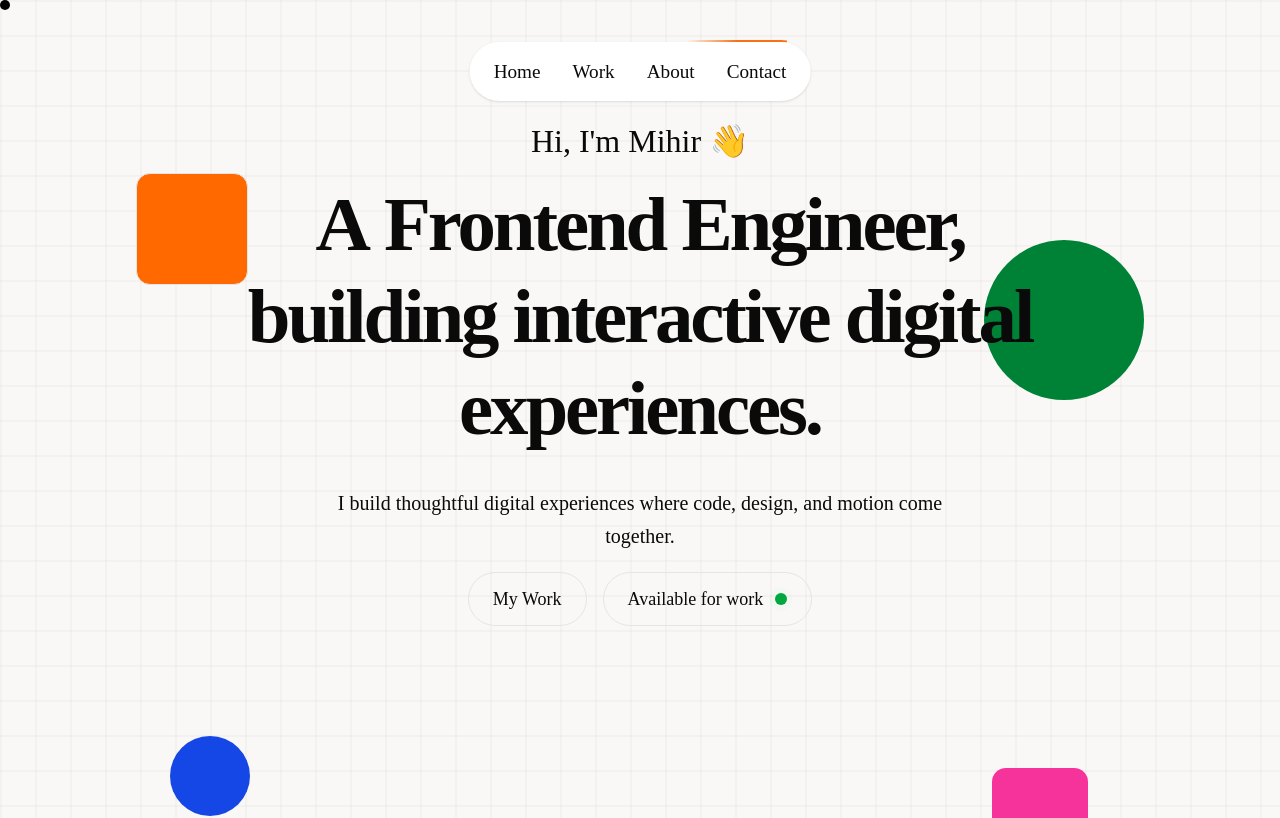
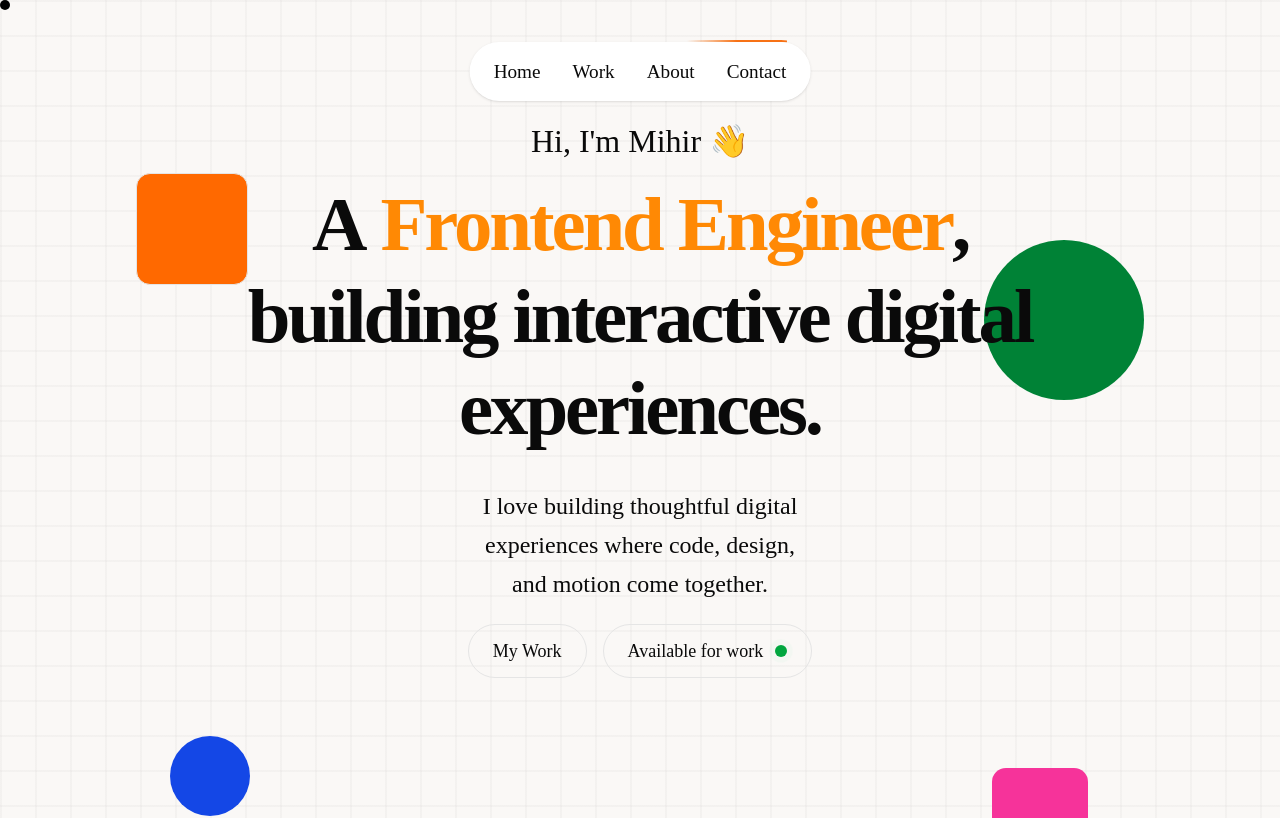
Before and after one commit to Mihiryadav1/UIcraft.Space, a React (Vite) app: page / in a window 1280 px wide. Shown: the top 818 px of the page. Built offline with nearby package versions, Linux system fonts and the light colour scheme.

Commit message:
available to work link

```diff
--- a/src/Pages/Home.jsx
+++ b/src/Pages/Home.jsx
@@ -33,25 +33,23 @@ const Home = () => {
     return (
         <div className='min-h-[120vh] md:h-screen relative' id="home">
 
-            <div className="text-center pt-60 lg:pt-30">
+            <div className="text-center pt-60 lg:pt-30 ">
                 <p className="text-2xl lg:text-[2rem] mb-4 hero-greet">
                     Hi, I'm Mihir 👋
                 </p>
                 <SplitTextComponent type='words'>
                     <h1 className="text-5xl lg:text-[6vw] leading-[1.2] font-semibold tracking-[-0.04em]">
-                        A Frontend Engineer,
+                        A <span className='text-orange-400'>Frontend Engineer</span>,
                         <br />
                         building interactive digital experiences.
                     </h1>
                 </SplitTextComponent>
-                <p className="hero-desc text-base lg:text-xl leading-relaxed sm:max-w-[60%] mx-auto mt-8 text-center">
-                    I build thoughtful digital experiences where code,
+                <p className="hero-desc  text-xl lg:text-2xl leading-relaxed max-w-[80%] md:max-w-[30%] mx-auto mt-8 text-center">
+                    I love building thoughtful digital experiences where code,
                     design, and motion come together.
                 </p>
                 <div className="flex items-center justify-center mt-7 lg:mt-5 gap-4">
-                    {/* <button className='px-6 py-3  text-lg rounded-3xl border transition-colors bg-black  text-white duration-400'>
-                        Resume <span></span>
-                    </button> */}
+
                     <button
                         onClick={() => scrollToSection("#work")}
                         className="px-6 py-3 text-lg rounded-full border bg-transparent transition-colors hover:bg-orange-400 duration-500"
@@ -60,8 +58,8 @@ const Home = () => {
 
                     </button>
                     <button
-                        className="px-6 py-3 text-lg rounded-full border bg-transparent transition-colors hover:bg-orange-400 duration-500 flex items-center gap-3">
-                        <span>Available for work</span>
+                        className="px-6 py-3 text-lg rounded-full border bg-transparent transition-colors hover:bg-orange-400 duration-500 flex items-center gap-3" onClick={() => scrollToSection("#contact")}>
+                        <span >Available for work</span>
                         <span class="relative flex h-3 w-3">
                             <span class="animate-ping absolute inline-flex h-full w-full rounded-full bg-green-400 opacity-75"></span>
                             <span class="relative inline-flex rounded-full h-3 w-3 bg-green-600"></span>
```
